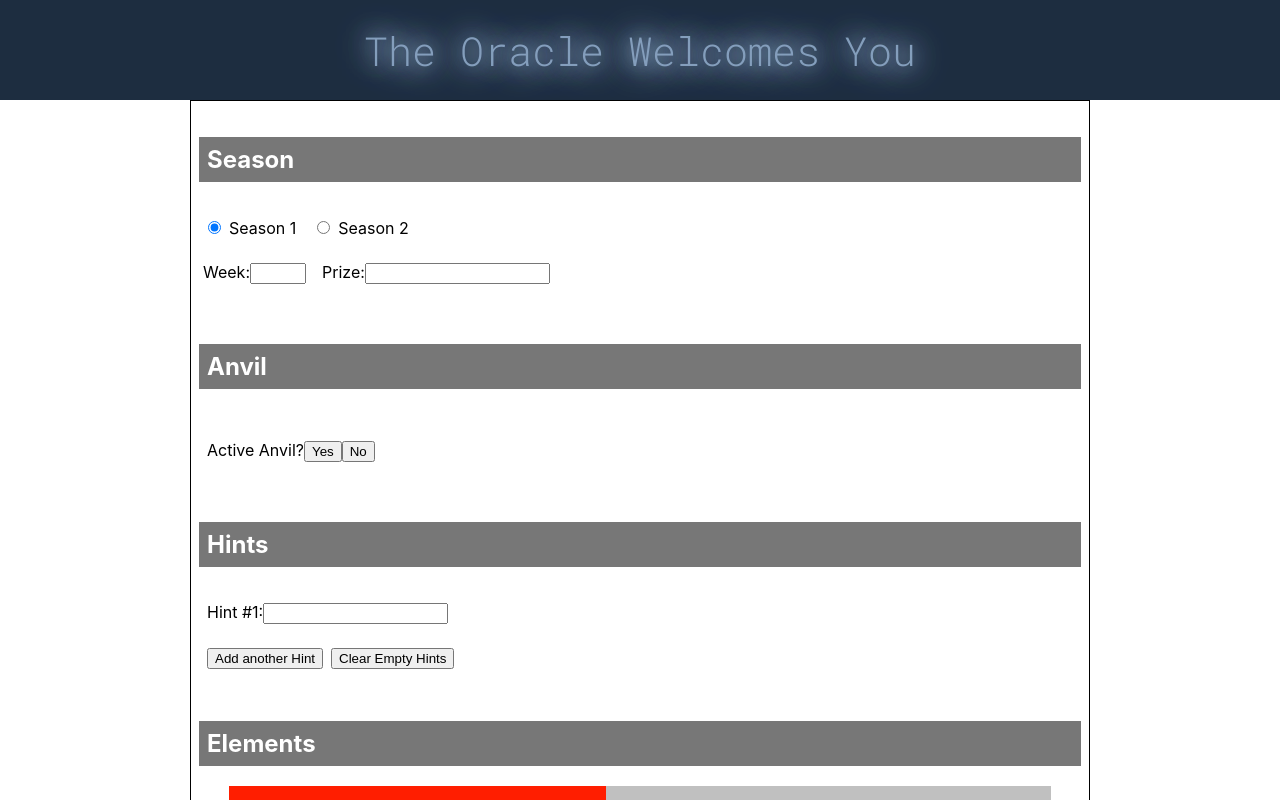
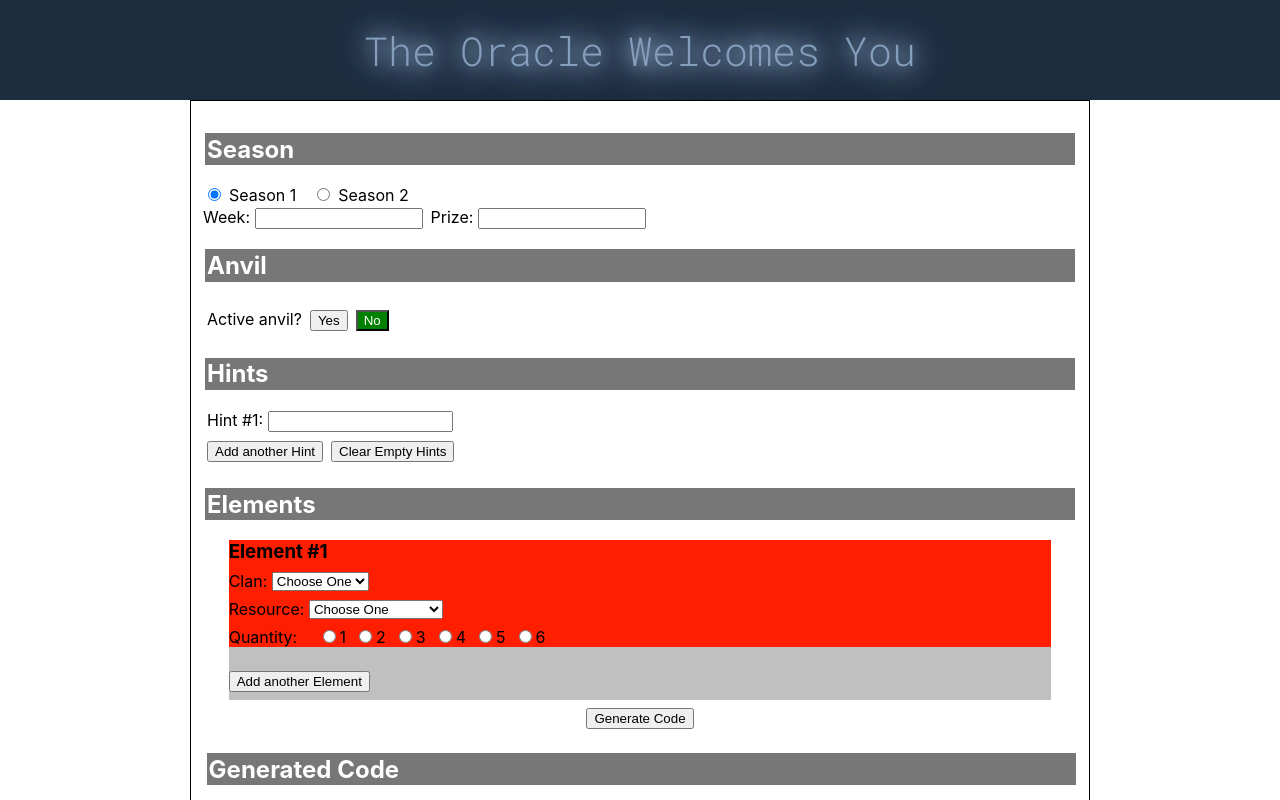
Before and after one commit to stargelnaz/oh-oracle-challenge-builder, a React (Create React App) app: page / in a window 1280 px wide. Shown: the top 800 px of the page. Built offline with nearby package versions, Linux system fonts and the light colour scheme.

Commit message:
Added active anvil buttons

```diff
--- a/src/components/ChallengeInputForm.css
+++ b/src/components/ChallengeInputForm.css
@@ -2,7 +2,6 @@
   display: flex;
   flex-direction: column;
   align-items: center;
-  width: 80%;
   max-width: 900px;
   margin: 0 auto;
   padding: 1rem;
@@ -12,9 +11,10 @@
 
 h2 {
   width: 100%;
-  padding: 0.5rem;
+  padding: 0.1rem;
   background-color: #777;
   color: #fff;
+  margin-top: 1rem;
 }
 
 .form-section {
@@ -22,7 +22,8 @@ h2 {
   flex-direction: column;
   align-items: flex-start;
   width: 100%;
-  padding: 1rem 0;
+  /* padding: 0.5rem 0; */
+  margin-bottom: 0.1rem;
 }
 
 .form-section.season {
@@ -33,12 +34,12 @@ h2 {
 }
 
 .form-section label {
-  margin-right: 1rem;
+  margin-right: 0.1rem;
 }
 
 .form-section label {
   display: block;
-  margin-bottom: 0.5rem;
+  margin-bottom: 0.1rem;
 }
 
 .form-section input[type='radio'] {
@@ -46,15 +47,20 @@ h2 {
 }
 
 button {
-  margin: 1rem 0;
+  margin: 0.5rem 0;
 }
+button.active {
+  background-color: green;
+  color: white;
+}
+
 .form-elements {
   display: flex;
   flex-wrap: wrap;
   width: 95%;
   background-color: silver;
-  /* justify-content: space-between; */
 }
+
 .form-elements label {
   margin-right: 1rem;
 }
@@ -63,3 +69,87 @@ button {
   display: inline-block;
   margin-right: 1rem;
 }
+
+/* Adjustments to make the form more compact */
+.form-container {
+  width: 100%;
+}
+
+.form-section.season label {
+  margin-right: 1rem;
+}
+
+.form-section.season > div {
+  display: flex;
+  align-items: center;
+}
+
+.form-section.season > div > label {
+  margin-right: 0.5rem;
+}
+
+.form-section.season input[type='number'],
+.form-section.season input[type='text'] {
+  width: 8rem;
+}
+
+.form-section.season button {
+  margin-left: 1rem;
+}
+
+.form-section > label > button {
+  margin-left: 0.5rem;
+}
+
+.form-elements > div {
+  width: 100%;
+  margin-bottom: 1rem;
+}
+
+.form-elements > div > h3 {
+  margin-top: 0;
+  margin-bottom: 0.5rem;
+}
+
+.form-elements > div > label {
+  display: flex;
+  align-items: center;
+  margin-bottom: 0.5rem;
+}
+
+.form-elements > div > label > select {
+  margin-right: 0.5rem;
+}
+
+.form-elements > div > div {
+  display: flex;
+  align-items: center;
+  margin-top: 0.5rem;
+}
+
+.form-elements > div > div > label {
+  margin-right: 0.5rem;
+}
+
+.form-elements > div > div > label:first-of-type {
+  margin-right: 1rem;
+}
+
+.form-elements > div > div > label > input[type='radio'] {
+  margin-right: 0.25rem;
+}
+
+.form-elements > div > div > button {
+  margin-left: auto;
+}
+
+@media screen and (min-width: 768px) {
+  .form-container {
+    width: 80%;
+  }
+
+  .form-section.season input[type='number'],
+  .form-section.season input[type='text'] {
+    width: 10rem;
+  }
+}
--- a/src/components/ChallengeInputForm.js
+++ b/src/components/ChallengeInputForm.js
@@ -124,7 +124,7 @@ const ChallengeInputForm = () => {
         </label>
         <div className='form-section season'>
           <label>
-            Week:
+            Week:&nbsp;
             <input
               type='number'
               name='week'
@@ -135,7 +135,7 @@ const ChallengeInputForm = () => {
             />
           </label>
           <label>
-            Prize:
+            Prize:&nbsp;
             <input
               type='text'
               name='prize'
@@ -148,9 +148,19 @@ const ChallengeInputForm = () => {
       <h2>Anvil</h2>
       <div className='form-section'>
         <label>
-          Active Anvil?
-          <button onClick={() => setAnvil(true)}>Yes</button>
-          <button onClick={() => setAnvil(false)}>No</button>
+          Active anvil?
+          <button
+            className={anvil ? 'active' : ''}
+            onClick={() => setAnvil(true)}
+          >
+            Yes
+          </button>
+          <button
+            className={!anvil ? 'active' : ''}
+            onClick={() => setAnvil(false)}
+          >
+            No
+          </button>
         </label>
       </div>
       <h2>Hints</h2>
@@ -158,7 +168,7 @@ const ChallengeInputForm = () => {
         {hints.map((hint) => (
           <div key={hint.id}>
             <label>
-              Hint #{hint.id}:
+              Hint #{hint.id}:&nbsp;
               <input
                 type='text'
                 name={`hint${hint.id}`}
@@ -191,7 +201,7 @@ const ChallengeInputForm = () => {
             <h3>Element #{element.id}</h3>
 
             <label>
-              Clan:
+              Clan:&nbsp;
               <ClanSelectOptions
                 id={element.id}
                 value={element.clan}
@@ -199,7 +209,7 @@ const ChallengeInputForm = () => {
               />
             </label>
             <label>
-              Resource:
+              Resource:&nbsp;
               <ResourceSelectOptions
                 id={element.id}
                 value={element.resource}
@@ -207,7 +217,7 @@ const ChallengeInputForm = () => {
               />
             </label>
             <div>
-              <label>Quantity:</label>
+              <label>Quantity:&nbsp;</label>
               {[1, 2, 3, 4, 5, 6].map((num) => (
                 <label key={num}>
                   <input
```
